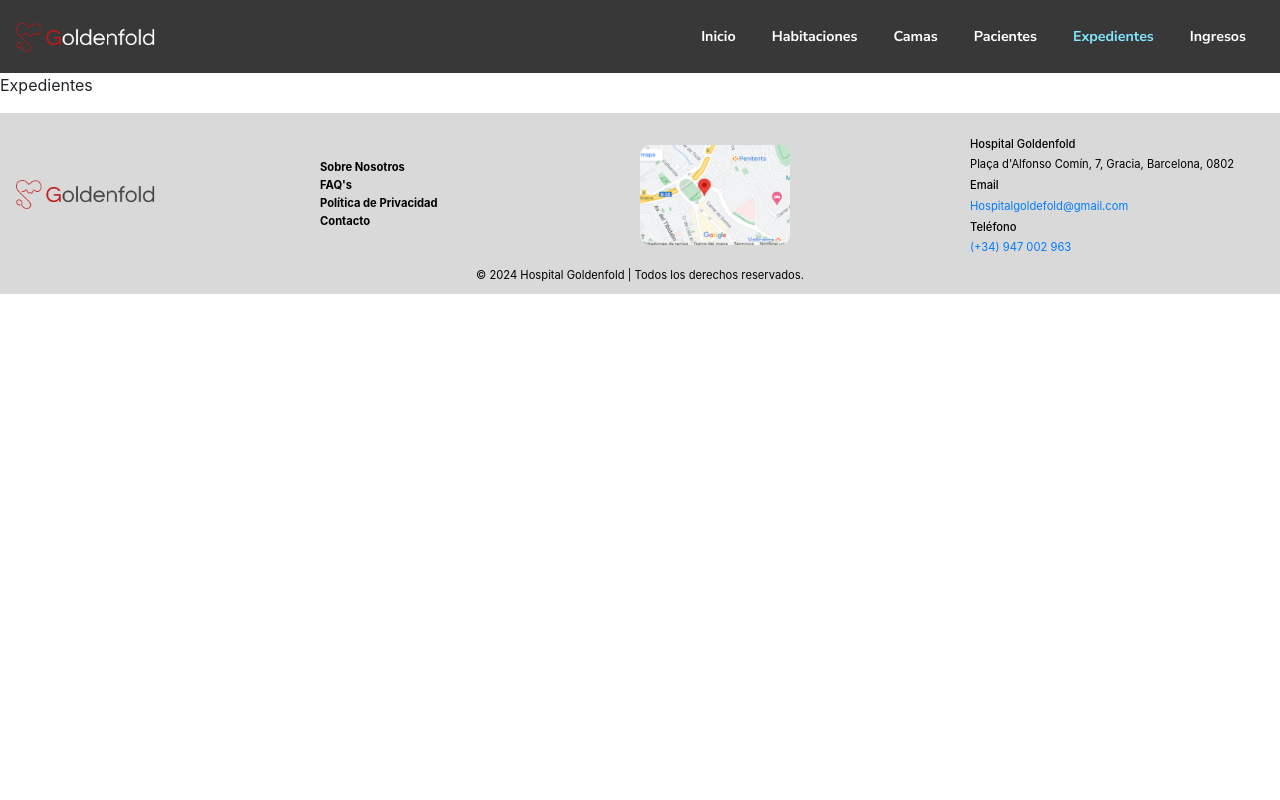
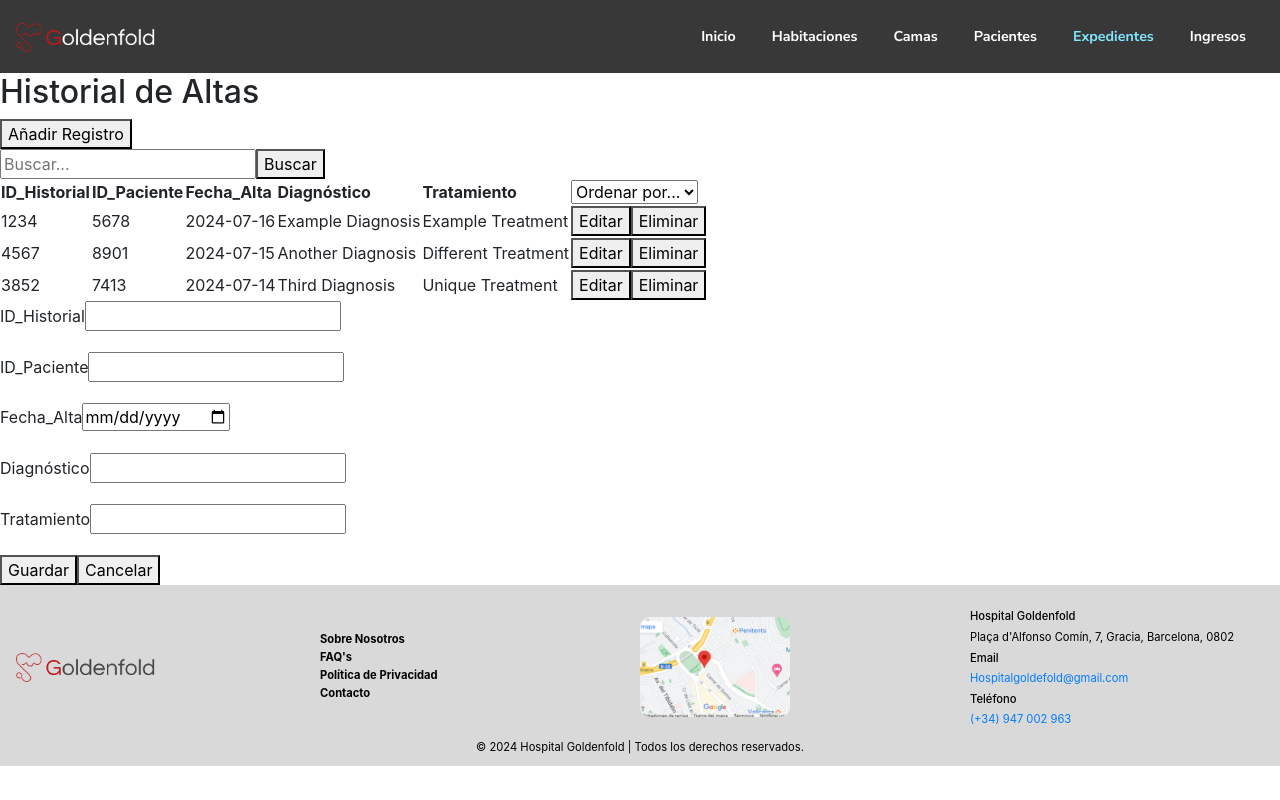
Before and after one commit to mariaadev/HospitalManagement, an Angular app in the folder client/: page /expedientes in a window 1280 px wide. Built offline with nearby package versions, Linux system fonts and the light colour scheme.

Commit message:
Update expedientes.component.html

```diff
--- a/client/src/app/expedientes/expedientes.component.html
+++ b/client/src/app/expedientes/expedientes.component.html
@@ -1 +1,104 @@
-<p>Expedientes</p>
+<!DOCTYPE html>
+<html lang="es">
+<head>
+    <title>Historial de Altas</title>
+    <link rel="stylesheet" href="expedientes.component.css">
+</head>
+<body>
+    <div class="registros-container">
+        <h2>Historial de Altas</h2>
+
+        <div class="cont-container">
+            <button class="add-btn" onclick="showAddRegistroForm()">Añadir Registro</button>
+            <div class="buscador">
+                <input type="text" id="search-input" placeholder="Buscar...">
+                <button type="button" id="search-btn">Buscar</button>
+            </div>
+        </div>
+
+        <table id="registros-list">
+            <thead>
+                <tr>
+                    <th>ID_Historial</th>
+                    <th>ID_Paciente</th>
+                    <th>Fecha_Alta</th>
+                    <th>Diagnóstico</th>
+                    <th>Tratamiento</th>
+                    <th>
+                        <select id="sort-by">
+                            <option value="Ordenar">Ordenar por...</option>
+                            <option value="ID_Historial">ID_Historial</option>
+                            <option value="ID_Paciente">ID_Paciente</option>
+                            <option value="Fecha_Alta">Fecha_Alta</option>
+                            <option value="Diagnóstico">Diagnóstico</option>
+                            <option value="Tratamiento">Tratamiento</option>
+                        </select>
+                    </th>
+                </tr>
+            </thead>
+            <tbody>
+                <tr>
+                    <td>1234</td>
+                    <td>5678</td>
+                    <td>2024-07-16</td>
+                    <td>Example Diagnosis</td>
+                    <td>Example Treatment</td>
+                    <td>
+                        <button class="edit-btn" onclick="editRegistro(1234)">Editar</button>
+                        <button class="delete-btn" onclick="deleteRegistro(1234)">Eliminar</button>
+                    </td>
+                </tr>
+                <tr>
+                    <td>4567</td>
+                    <td>8901</td>
+                    <td>2024-07-15</td>
+                    <td>Another Diagnosis</td>
+                    <td>Different Treatment</td>
+                    <td>
+                        <button class="edit-btn" onclick="editRegistro(4567)">Editar</button>
+                        <button class="delete-btn" onclick="deleteRegistro(4567)">Eliminar</button>
+                    </td>
+                </tr>
+                <tr>
+                    <td>3852</td>
+                    <td>7413</td>
+                    <td>2024-07-14</td>
+                    <td>Third Diagnosis</td>
+                    <td>Unique Treatment</td>
+                    <td>
+                        <button class="edit-btn" onclick="editRegistro(3852)">Editar</button>
+                        <button class="delete-btn" onclick="deleteRegistro(3852)">Eliminar</button>
+                    </td>
+                </tr>
+            </tbody>
+        </table>
+
+        <div id="form-container" class="form-container">
+            <form onsubmit="saveRegistro(event)">
+                <div class="form-group">
+                    <label for="id_historial">ID_Historial</label>
+                    <input type="text" id="id_historial" name="id_historial" required>
+                </div>
+                <div class="form-group">
+                    <label for="id_paciente">ID_Paciente</label>
+                    <input type="text" id="id_paciente" name="id_paciente" required>
+                </div>
+                <div class="form-group">
+                    <label for="fecha_alta">Fecha_Alta</label>
+                    <input type="date" id="fecha_alta" name="fecha_alta" required>
+                </div>
+                <div class="form-group">
+                    <label for="diagnostico">Diagnóstico</label>
+                    <input type="text" id="diagnostico" name="diagnostico" required>
+                </div>
+                <div class="form-group">
+                    <label for="tratamiento">Tratamiento</label>
+                    <input type="text" id="tratamiento" name="tratamiento" required>
+                </div>
+                <button type="submit" class="save-btn">Guardar</button>
+                <button type="button" class="cancel-btn" onclick="cancel()">Cancelar</button>
+            </form>
+        </div>
+    </div>
+</body>
+</html>
```
